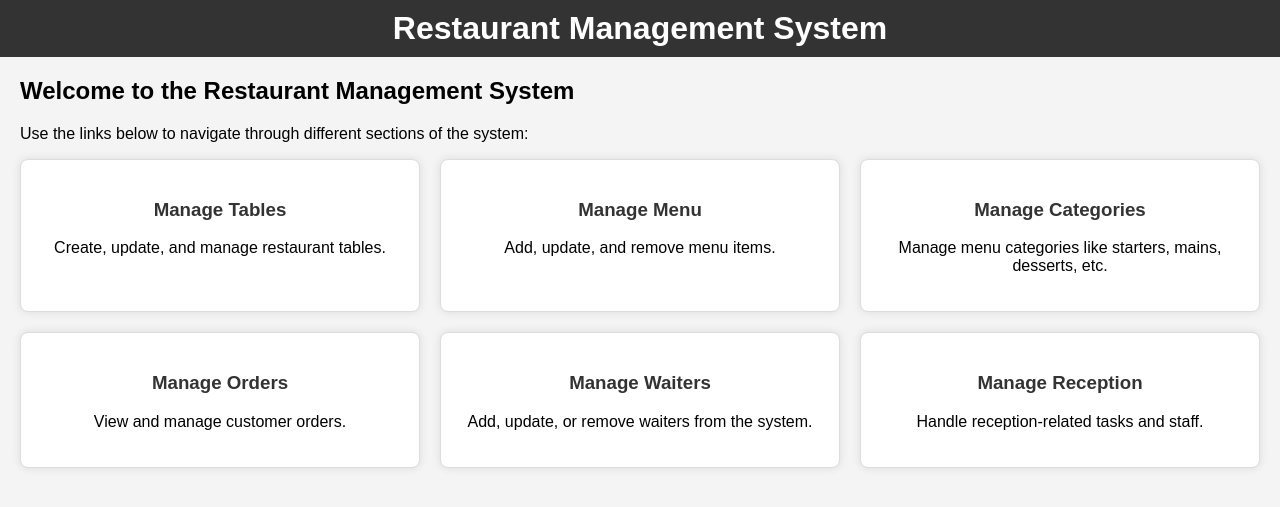
After one commit to Subaashhh49/Restaurant_Management_System, a Django app: template templates/index.html in a window 1280 px wide. The commit adds this page. Shown: the top 507 px of the page. Run offline with Django 5.2, Linux system fonts and the light colour scheme; the template is opened without the code that fills it, so the values that code supplies are empty.

Commit message:
templates updated

```diff
--- a/templates/category_list.html
+++ b/templates/category_list.html
@@ -1,5 +1,6 @@
 <!DOCTYPE html>
 <html>
+
 <head>
     <title>Category List</title>
 </head>
--- /dev/null
+++ b/templates/index.html
@@ -0,0 +1,88 @@
+<!DOCTYPE html>
+<html lang="en">
+<head>
+    <meta charset="UTF-8">
+    <meta http-equiv="X-UA-Compatible" content="IE=edge">
+    <meta name="viewport" content="width=device-width, initial-scale=1.0">
+    <title>Restaurant Management System</title>
+    <style>
+        body {
+            font-family: Arial, sans-serif;
+            margin: 0;
+            padding: 0;
+            background-color: #f4f4f4;
+        }
+        .navbar {
+            background-color: #333;
+            color: #fff;
+            padding: 10px;
+            text-align: center;
+        }
+        .navbar h1 {
+            margin: 0;
+        }
+        .container {
+            margin: 20px;
+        }
+        .dashboard {
+            display: grid;
+            grid-template-columns: repeat(3, 1fr);
+            gap: 20px;
+        }
+        .card {
+            background-color: white;
+            border: 1px solid #ddd;
+            border-radius: 8px;
+            padding: 20px;
+            text-align: center;
+            box-shadow: 0 0 10px rgba(0,0,0,0.1);
+        }
+        .card a {
+            text-decoration: none;
+            color: #333;
+            font-weight: bold;
+        }
+        .card a:hover {
+            color: #007BFF;
+        }
+    </style>
+</head>
+<body>
+
+    <div class="navbar">
+        <h1>Restaurant Management System</h1>
+    </div>
+
+    <div class="container">
+        <h2>Welcome to the Restaurant Management System</h2>
+        <p>Use the links below to navigate through different sections of the system:</p>
+        <div class="dashboard">
+            <div class="card">
+                <h3><a href="{% url 'table_list' %}">Manage Tables</a></h3>
+                <p>Create, update, and manage restaurant tables.</p>
+            </div>
+            <div class="card">
+                <h3><a href="{% url 'menu_list' %}">Manage Menu</a></h3>
+                <p>Add, update, and remove menu items.</p>
+            </div>
+            <div class="card">
+                <h3><a href="{% url 'category_list' %}">Manage Categories</a></h3>
+                <p>Manage menu categories like starters, mains, desserts, etc.</p>
+            </div>
+            <div class="card">
+                <h3><a href="{% url 'order_list' %}">Manage Orders</a></h3>
+                <p>View and manage customer orders.</p>
+            </div>
+            <div class="card">
+                <h3><a href="{% url 'waiter_list' %}">Manage Waiters</a></h3>
+                <p>Add, update, or remove waiters from the system.</p>
+            </div>
+            <div class="card">
+                <h3><a href="{% url 'reception_list' %}">Manage Reception</a></h3>
+                <p>Handle reception-related tasks and staff.</p>
+            </div>
+        </div>
+    </div>
+
+</body>
+</html>
```
